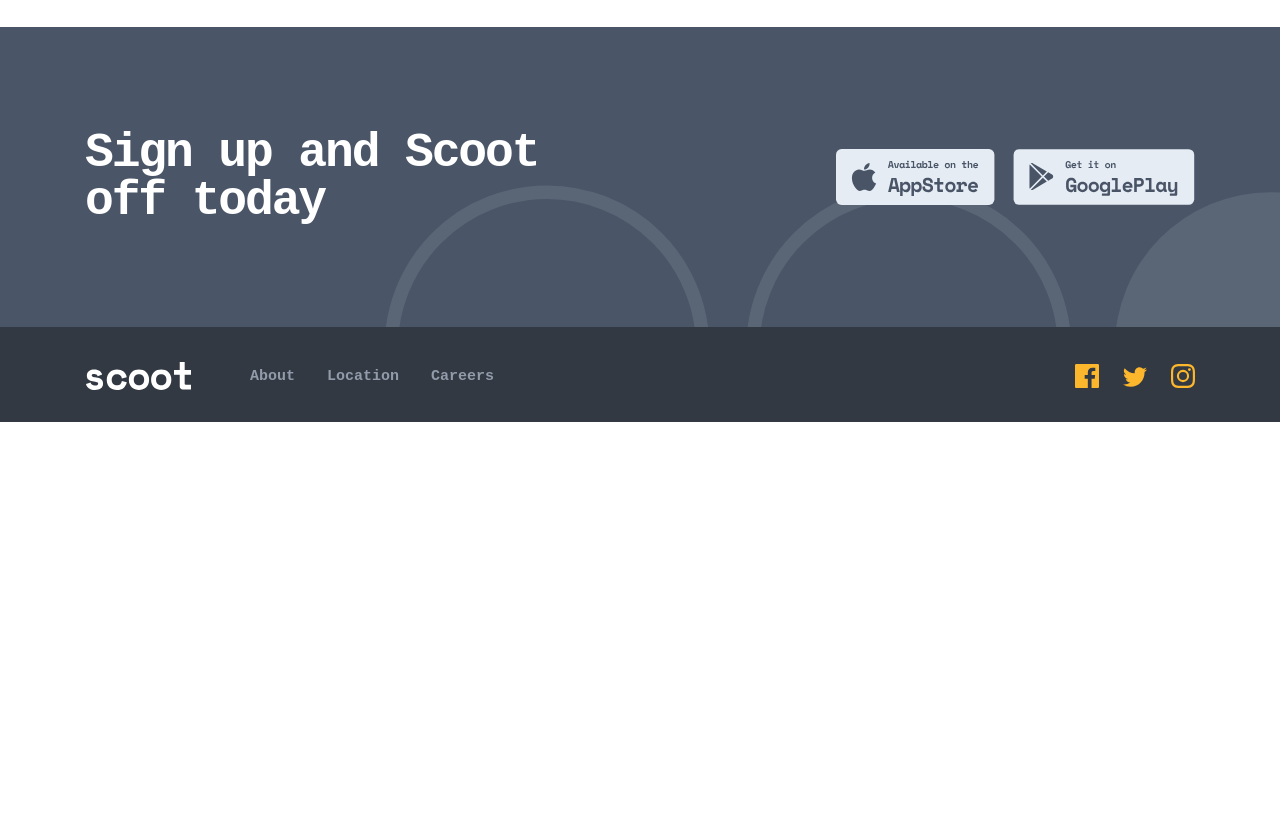
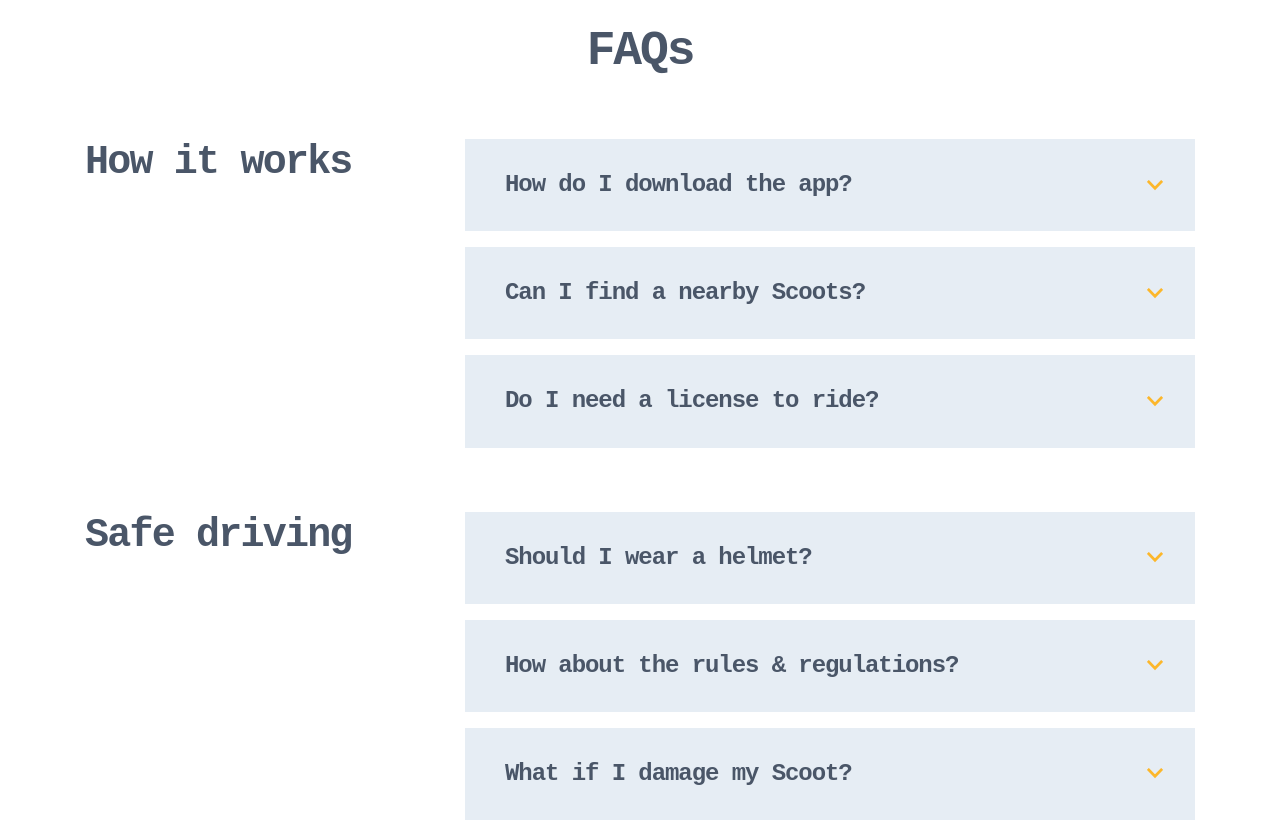
Before and after one commit to annaindistress/frontend-mentor-scoot-multi-page-website, a website built with Vite: page src/about.html in a window 1280 px wide. Shown: the part 1000-1824 px from the top of the page. Before the commit the page ends 1422 px from the top, so only its background shows below. Built offline with nearby package versions, Linux system fonts and the light colour scheme; a web font is replaced by a local one.

Commit message:
Add faq section

```diff
--- a/src/about.html
+++ b/src/about.html
@@ -51,24 +51,118 @@
           <li class="values__item values__item--tech">
             <p class="values__subtitle">Our tech</p>
             <p class="values__text">
-              We’re using cutting edge technology to drive accessible urban
-              transportation forward. Our fully electric scooters are a joy to
-              ride!
+              We&rsquo;re using cutting edge technology to&nbsp;drive accessible
+              urban transportation forward. Our fully electric scooters are
+              a&nbsp;joy to ride!
             </p>
           </li>
           <li class="values__item values__item--integrity">
             <p class="values__subtitle">Our integrity</p>
             <p class="values__text">
-              We are fully committed to deliver a great yet safe, sustainable
-              micro-mobility experience in every city we serve.
+              We&nbsp;are fully committed to&nbsp;deliver a&nbsp;great yet safe,
+              sustainable micro-mobility experience in&nbsp;every city
+              we&nbsp;serve.
             </p>
           </li>
           <li class="values__item values__item--community">
             <p class="values__subtitle">Our community</p>
             <p class="values__text">
-              We support every community we serve. All workers are paid a living
-              wage based on their location and are Scoot employees.
+              We&nbsp;support every community we&nbsp;serve. All workers are
+              paid a&nbsp;living wage based on&nbsp;their location and are Scoot
+              employees.
             </p>
+          </li>
+        </ul>
+      </section>
+      <section class="faq">
+        <h2 class="faq__title">FAQs</h2>
+        <h3 class="faq__subtitle">How it works</h3>
+        <ul class="faq__list">
+          <li>
+            <details class="faq__answer">
+              <summary class="faq__question">
+                How do&nbsp;I download the app?
+              </summary>
+              <p class="faq__text">
+                To&nbsp;download the Scoot app, you can search
+                &laquo;Scoot&raquo; in&nbsp;both the App and Google Play stores.
+                An&nbsp;even simpler way to&nbsp;do&nbsp;it&nbsp;would
+                be&nbsp;to&nbsp;click the relevant link at&nbsp;the bottom
+                of&nbsp;this page and you&rsquo;ll be&nbsp;re-directed
+                to&nbsp;the correct page.
+              </p>
+            </details>
+          </li>
+          <li>
+            <details class="faq__answer">
+              <summary class="faq__question">
+                Can I&nbsp;find a&nbsp;nearby Scoots?
+              </summary>
+              <p class="faq__text">
+                Definitely! Simply open up&nbsp;the app and allow&nbsp;us
+                to&nbsp;find your location while using&nbsp;it. We&rsquo;ll show
+                you all of&nbsp;the closest Scoots and some extra useful
+                information.
+              </p>
+            </details>
+          </li>
+          <li>
+            <details class="faq__answer">
+              <summary class="faq__question">
+                Do&nbsp;I&nbsp;need a&nbsp;license to&nbsp;ride?
+              </summary>
+              <p class="faq__text">
+                Yup! We&nbsp;provide information inside the app regarding local
+                laws and the license you need to&nbsp;be able to&nbsp;ride our
+                Scoots.
+              </p>
+            </details>
+          </li>
+        </ul>
+        <h3 class="faq__subtitle">Safe driving</h3>
+        <ul class="faq__list">
+          <li>
+            <details class="faq__answer">
+              <summary class="faq__question">
+                Should I&nbsp;wear a&nbsp;helmet?
+              </summary>
+              <p class="faq__text">
+                Yes, please&nbsp;do! All cities have different laws. But
+                we&nbsp;strongly strongly strongly recommend always wearing
+                a&nbsp;helmet regardless of&nbsp;the local laws. We&nbsp;like
+                you and we&nbsp;want you to&nbsp;be&nbsp;as safe
+                as&nbsp;possible while Scooting.
+              </p>
+            </details>
+          </li>
+          <li>
+            <details class="faq__answer">
+              <summary class="faq__question">
+                How about the rules &amp;&nbsp;regulations?
+              </summary>
+              <p class="faq__text">
+                Now is&nbsp;not the time to&nbsp;be&nbsp;a&nbsp;rule breaker.
+                Be&nbsp;sure you&rsquo;re complying with all local laws and
+                regulations. Also, just be&nbsp;a&nbsp;good human being.
+                Be&nbsp;sure not to&nbsp;park your Scoot where it&nbsp;can block
+                access to&nbsp;buildings or&nbsp;get in&nbsp;people&rsquo;s way.
+              </p>
+            </details>
+          </li>
+          <li>
+            <details class="faq__answer">
+              <summary class="faq__question">
+                What if&nbsp;I damage my&nbsp;Scoot?
+              </summary>
+              <p class="faq__text">
+                Be&nbsp;sure to&nbsp;read our terms and conditions carefully.
+                Not the most fun job we&nbsp;know but we&nbsp;make
+                it&nbsp;as&nbsp;clear as&nbsp;possible. There&rsquo;s
+                an&nbsp;option to&nbsp;add insurance for each trip, or&nbsp;you
+                can sign up&nbsp;for annual insurance if&nbsp;you&rsquo;re
+                a&nbsp;regular Scooter.
+              </p>
+            </details>
           </li>
         </ul>
       </section>
--- /dev/null
+++ b/src/styles/components/faq.css
@@ -0,0 +1,150 @@
+.faq {
+  width: calc(100% - 64px);
+  max-width: 1110px;
+  margin-block-end: 120px;
+  margin-inline: auto;
+}
+
+.faq__title {
+  margin-block-start: 0;
+  margin-block-end: 48px;
+  font-family: 'Space Mono', monospace;
+  font-weight: 700;
+  font-size: 32px;
+  line-height: 1;
+  letter-spacing: -1.43px;
+  text-align: center;
+  color: var(--dark-navy);
+}
+
+.faq__subtitle {
+  margin-block-start: 0;
+  margin-block-end: 32px;
+  font-family: 'Space Mono', monospace;
+  font-weight: 700;
+  font-size: 24px;
+  line-height: 1.17;
+  letter-spacing: -1.07px;
+  text-align: center;
+  color: var(--dark-navy);
+}
+
+.faq__list {
+  display: grid;
+  gap: 16px;
+  margin: 0;
+  margin-block-end: 48px;
+  padding: 0;
+  list-style: none;
+}
+
+.faq__list:last-of-type {
+  margin-block-end: 0;
+}
+
+.faq__answer {
+  color: var(--dark-navy);
+  background-color: var(--light-grey);
+}
+
+.faq__answer:hover,
+.faq__answer:focus-within {
+  background-color: var(--yellow-light);
+  outline: none;
+}
+
+.faq__question {
+  position: relative;
+  padding: 32px;
+  padding-inline-end: 64px;
+  font-family: 'Space Mono', monospace;
+  font-weight: 700;
+  font-size: 18px;
+  line-height: 1.33;
+  letter-spacing: -.8px;
+  list-style: none;
+  outline: none;
+  cursor: pointer;
+}
+
+.faq__question::after {
+  content: '';
+  position: absolute;
+  inset-block-start: calc(50% - 8px);
+  inset-inline-end: 28px;
+  display: block;
+  width: 16px;
+  height: 16px;
+  background-image: url('/images/icon-chevron.svg');
+  background-position: center;
+  background-repeat: no-repeat;
+  background-size: contain;
+}
+
+.faq__answer[open] .faq__question::after {
+  transform: rotate(180deg);
+}
+
+.faq__text {
+  margin-block: -8px 0;
+  padding-block-end: 32px;
+  padding-inline: 32px 28px;
+}
+
+@media (min-width: 768px) {
+
+  .faq {
+    width: calc(100% - 80px);
+  }
+
+  .faq__title {
+    margin-block-end: 64px;
+    font-size: 48px;
+    letter-spacing: -2.14px;
+  }
+
+  .faq__subtitle {
+    font-size: 40px;
+    line-height: 1.2;
+    letter-spacing: -1.79px;
+  }
+
+  .faq__list {
+    margin-block-end: 64px;
+  }
+
+  .faq__question {
+    padding-inline-start: 40px;
+    font-size: 24px;
+    line-height: 1.17;
+    letter-spacing: -1.07px;
+  }
+
+  .faq__question::after {
+    inset-inline-end: 32px;
+  }
+
+  .faq__text {
+    padding-inline: 40px 44px;
+  }
+
+}
+
+@media (min-width: 1200px) {
+
+  .faq {
+    display: grid;
+    grid-template-columns: 1fr 730px;
+    gap: 0 30px;
+    margin-block-end: 160px;
+  }
+
+  .faq__title {
+    grid-column: 1 / span 2;
+  }
+
+  .faq__subtitle {
+    margin-block-end: 0;
+    text-align: start;
+  }
+}
--- a/src/styles/style.css
+++ b/src/styles/style.css
@@ -9,6 +9,7 @@
 @import './components/page-header.css';
 @import './components/manual.css';
 @import './components/values.css';
+@import './components/faq.css';
 @import './components/jobs.css';
 @import './components/footer.css';
 
```
Also changed, not shown: src/careers.html (+9 -7 lines), src/public/images/icon-chevron.svg (added).
